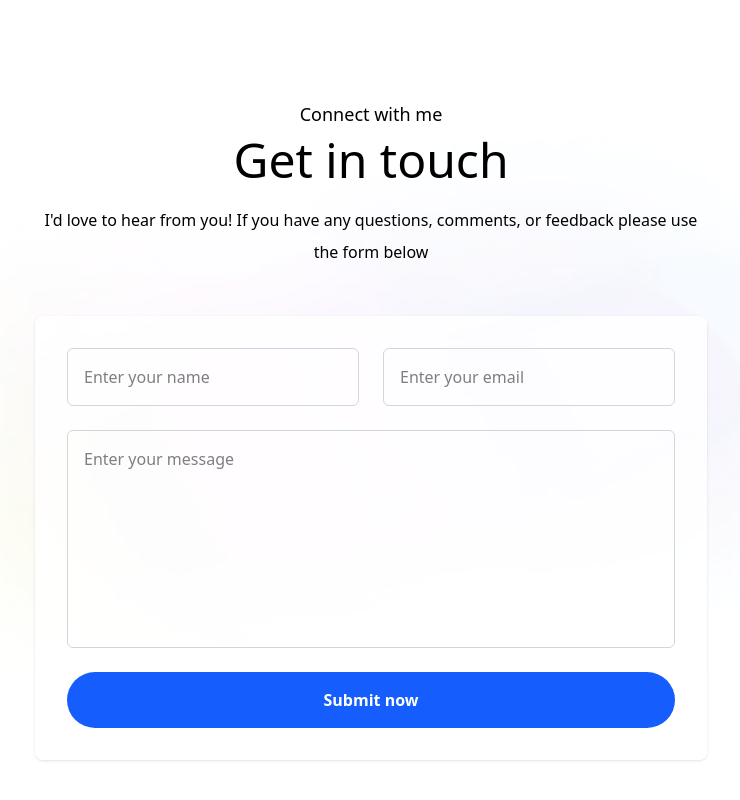
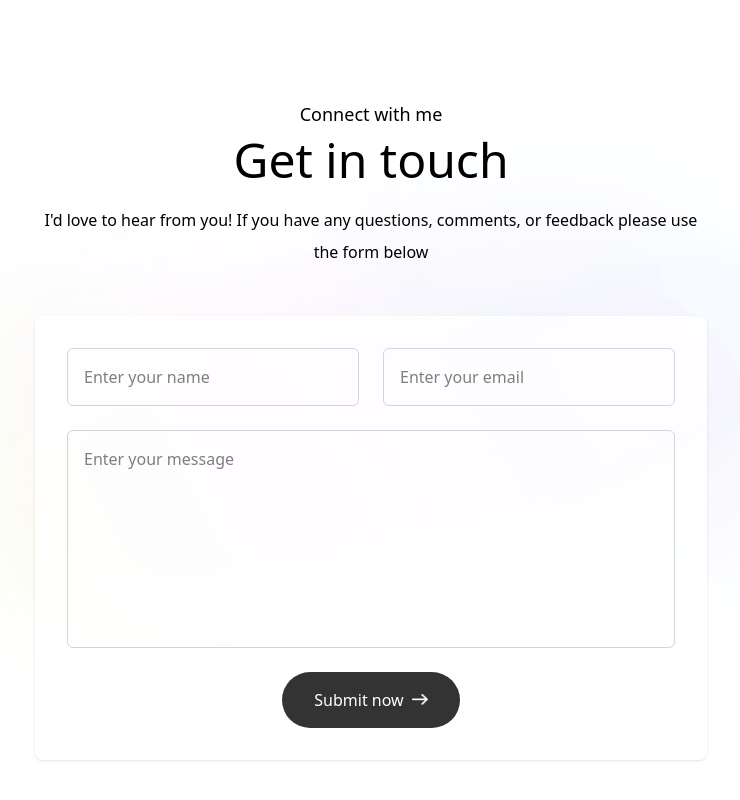
Before and after one commit to MogesBekele/portfolio-in-nextjs, a Next.js app: page / in a window 1280 px wide. Shown: the part 4158-4958 px from the top of the page, without its empty margins (269-1009 px from the left). Built offline with nearby package versions, Linux system fonts and the light colour scheme; a web font is replaced by a local one.

Commit message:
apply tailwind on the contact section form

```diff
--- a/components/Contact.tsx
+++ b/components/Contact.tsx
@@ -1,4 +1,6 @@
 import React from "react";
+import Image from "next/image";
+import { assets } from "@/assets/assets";
 
 const Contact = () => {
   return (
@@ -35,9 +37,10 @@ const Contact = () => {
         ></textarea>
         <button
           type="submit"
-          className="bg-blue-600 text-white px-8 py-3 rounded-full font-semibold hover:bg-blue-700 transition"
+        className="py-3 px-8 w-max flex items-center justify-between gap-2 bg-black/80
+         text-white rounded-full mx-auto hover:bg-black duration-500"
         >
-          Submit now
+          Submit now <Image alt="" src={assets.right_arrow_white} className="w-4"/>
         </button>
       </form>
     </div>
```
